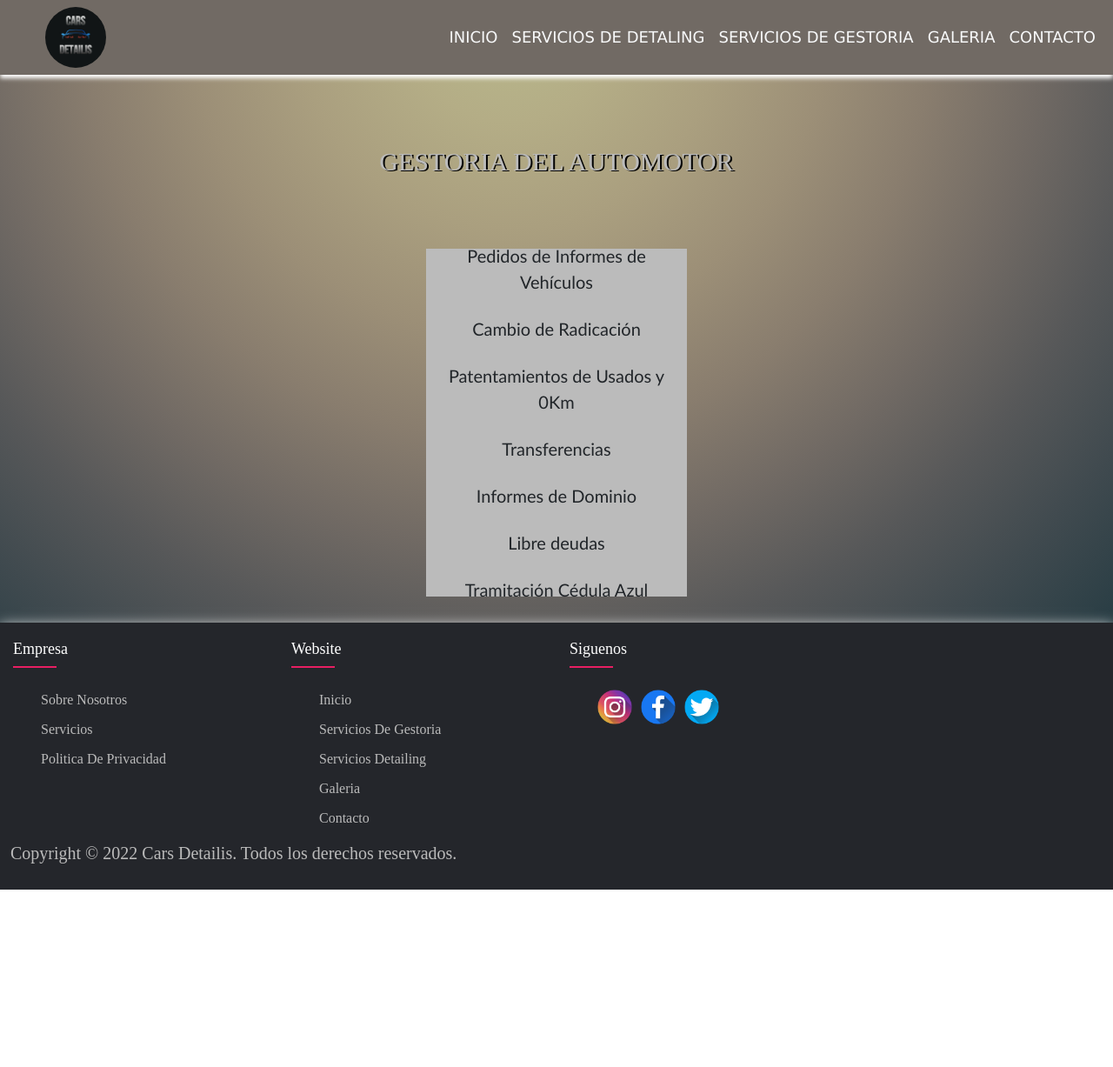
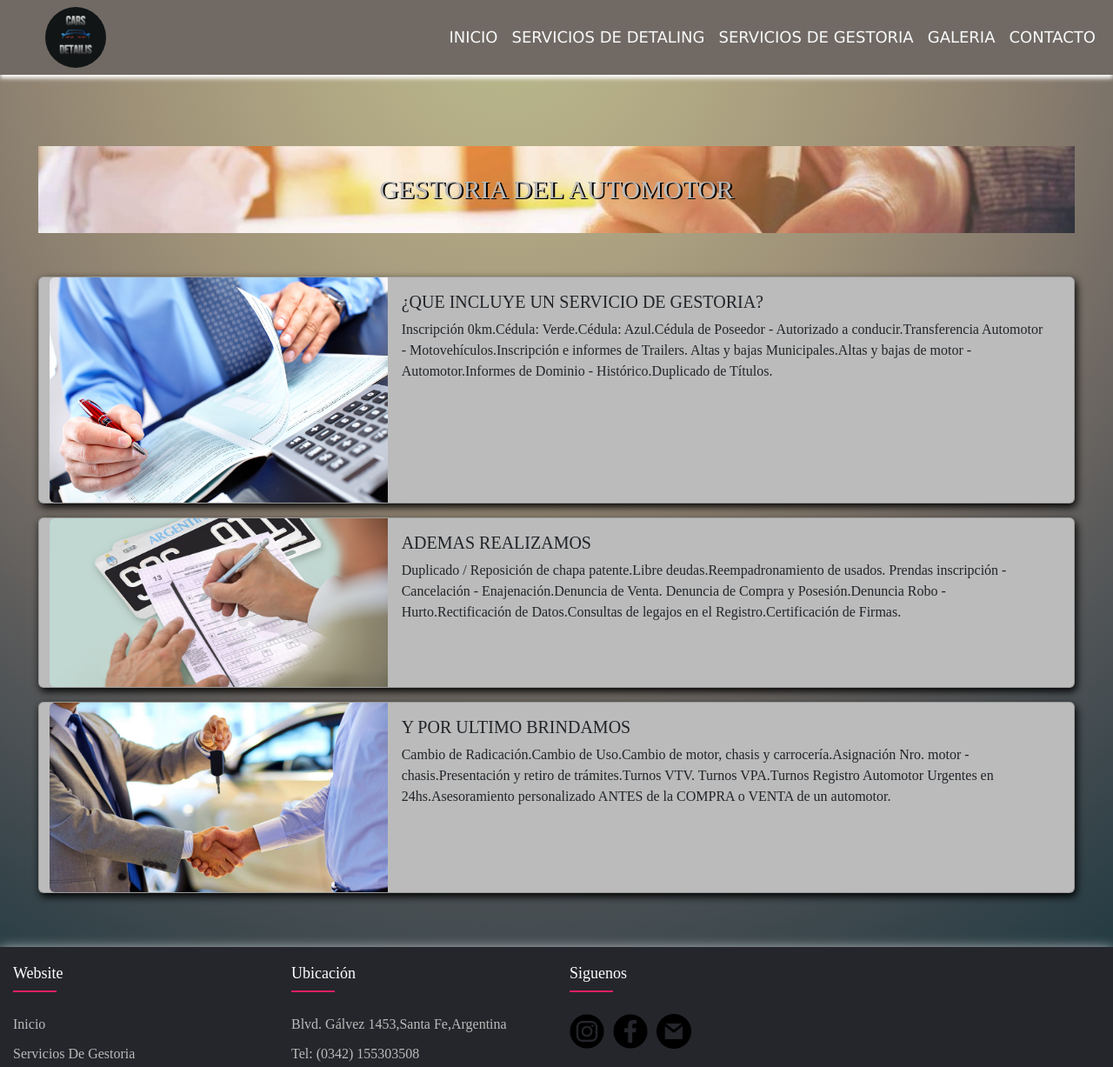
Before and after one commit to AlexisExequielGalarza/CarsDetailis, a plain HTML site: page pages/serviciosdegestoria.html in a window 1280 px wide. Shown: the top 1227 px of the page at 87% size. Before the commit the page ends 1023 px from the top, so only its background shows below. Drawn offline with nearby package versions, Linux system fonts and the light colour scheme; a web font is replaced by a local one.

Commit message:
se ajustan detalles para la segunda entrega del proyecto

```diff
--- a/pages/serviciosdegestoria.html
+++ b/pages/serviciosdegestoria.html
@@ -42,37 +42,55 @@
                 </div>
             </nav>
         </header>
-        <main class="row main">                                           <!-- informacion sobre servicios -->
-            <section class="servicios">
-                <h1 class="titulo-principal">GESTORIA DEL AUTOMOTOR</h1>
-                <ul class="section__lista">
-                    <li class="section__item">Pedidos de Informes de Vehículos</li>
-                    <br />
-                    <li class="section__item">Cambio de Radicación</li>
-                    <br />
-                    <li class="section__item">Patentamientos de Usados y 0Km</li>
-                    <br />
-                    <li class="section__item">Transferencias</li>
-                    <br />
-                    <li class="section__item">Informes de Dominio</li>
-                    <br />
-                    <li class="section__item">Libre deudas</li>
-                    <br />
-                    <li class="section__item">Tramitación Cédula Azul</li>
-                </ul>
-            </section>
+        <main class="row main p-3 m-3 d-flex flex-wrap justify-content-between">                                           <!-- informacion sobre servicios -->
+                <h1 class="titulo-gestoria">GESTORIA DEL AUTOMOTOR</h1>
+                <div class="card mb-3 fondo-tarjeta" style="max-width: 1200px;">
+                    <div class="row g-0">
+                      <div class="col-md-4">
+                        <img src="../images/accountant2.jpg" class="img-fluid rounded-start" alt="...">
+                      </div>
+                      <div class="col-md-8">
+                        <div class="card-body">
+                          <h5 class="card-title">¿QUE INCLUYE UN SERVICIO DE GESTORIA?</h5>
+                          <p class="card-text"> Inscripción 0km.Cédula: Verde.Cédula: Azul.Cédula de Poseedor - Autorizado a conducir.Transferencia Automotor - Motovehículos.Inscripción e informes de Trailers.
+                            Altas y bajas Municipales.Altas y bajas de motor - Automotor.Informes de Dominio - Histórico.Duplicado de Títulos.</p>
+                        </div>
+                      </div>
+                    </div>
+                  </div>
+                  <div class="card mb-3 fondo-tarjeta" style="max-width: 1200px;">
+                    <div class="row g-0">
+                      <div class="col-md-4">
+                        <img src="../images/mandatario automotor.jpg" class="img-fluid rounded-start" alt="...">
+                      </div>
+                      <div class="col-md-8">
+                        <div class="card-body">
+                          <h5 class="card-title">ADEMAS REALIZAMOS</h5>
+                          <p class="card-text">Duplicado / Reposición de chapa patente.Libre deudas.Reempadronamiento de usados. Prendas inscripción - Cancelación - Enajenación.Denuncia de Venta.
+                            Denuncia de Compra y Posesión.Denuncia Robo - Hurto.Rectificación de Datos.Consultas de legajos en el Registro.Certificación de Firmas.</p>
+                        </div>
+                      </div>
+                    </div>
+                  </div>
+                  <div class="card mb-3 fondo-tarjeta" style="max-width: 1200px;">
+                      <div class="row g-0">
+                        <div class="col-md-4">
+                          <img src="../images/5ff76175dc8e5.jpg" class="img-fluid rounded-start w-90" alt="...">
+                        </div>
+                        <div class="col-md-8">
+                          <div class="card-body">
+                            <h5 class="card-title">Y POR ULTIMO BRINDAMOS</h5>
+                            <p class="card-text">Cambio de Radicación.Cambio de Uso.Cambio de motor, chasis y carrocería.Asignación Nro. motor - chasis.Presentación y retiro de trámites.Turnos VTV.
+                                Turnos VPA.Turnos Registro Automotor Urgentes en 24hs.Asesoramiento personalizado ANTES de la COMPRA o VENTA de un automotor. </p>
+                          </div>
+                        </div>
+                      </div>
+                  </div>
+                </div>
         </main>
         <footer class="footer row">                              <!-- Footer con redes sociales y Copyright -->
             <div class="container-fluid">
                 <div class="row">
-                    <div class="footer-col">
-                        <h4>Empresa</h4>
-                        <ul>
-                            <li><a href="#">Sobre Nosotros</a></li>
-                            <li><a href="#">Servicios</a></li>
-                            <li><a href="#">Politica de Privacidad</a></li>
-                        </ul>
-                    </div>
                     <div class="footer-col">
                         <h4>Website</h4>
                         <ul>
@@ -84,17 +102,25 @@
                         </ul>
                     </div>
                     <div class="footer-col">
+                        <h4>Ubicación</h4>
+                        <ul>
+                            <li><a href="https://goo.gl/maps/QDJvdprS3h8rzS846" target="_blank">Blvd. Gálvez 1453,Santa Fe,Argentina</a></li>
+                            <li><a href="#">Tel: (0342) 155303508</a></li>
+                            <li><a href="#">Horarios de 08:00 a 17:00 Hs</a></li>
+                        </ul>
+                    </div>
+                    <div class="footer-col">
                         <h4>Siguenos</h4>
                         <div class="social-links">
-                            <a  href="https://www.instagram.com" target="_blank"><img class="redes" src="../images/instagram (1).png" alt="logo instagram"></a>
-                            <a  href="https://www.facebook.com" target="_blank"><img class="redes" src="../images/facebook (1).png" alt="logo facebook"></a>
-                            <a  href="https://twitter.com" target="_blank"><img class="redes" src="../images/gorjeo (1).png" alt="logo twitter"></a>
+                            <a  href="https://www.instagram.com" target="_blank"><img class="redes-instagram" src="../images/instagram.png" alt="logo instagram"></a>
+                            <a  href="https://www.facebook.com" target="_blank"><img class="redes-facebook" src="../images/facebook.png" alt="logo facebook"></a>
+                            <a  href="https://Gmail.com" target="_blank"><img class="redes-gmail" src="../images/Logogmail.png" alt="logo Gmail"></a>
                         </div>
                     </div>
                 </div>
             </div>
             <h3>
-                Copyright © 2022 Cars Detailis. Todos los derechos reservados.
+                <strong>Cars Detailis © 2022.Todos los derechos reservados.Desarrollado por Alexis Galarza</strong>
             </h3>
         </footer>
         <!-- JavaScript Bundle with Popper -->
--- a/styles.css/styles.css
+++ b/styles.css/styles.css
@@ -81,6 +81,30 @@ body{
 
 }
 
+.titulo-gestoria{
+    display: flex;
+    justify-content: center;
+    font-size: 30px;
+    margin-top: 50px;
+    margin-bottom: 50px;
+    line-height: 100px;
+    color:   #bbb;
+    text-shadow:#000 2px 1px ;
+    background-image: url(../images/slider-gestoria-automotor.jpg);
+}
+
+.titulo-detailing{
+    display: flex;
+    justify-content: center;
+    font-size: 30px;
+    margin-top: 50px;
+    margin-bottom: 50px;
+    line-height: 100px;
+    color:   #bbb;
+    text-shadow:#000 2px 1px ;
+    background-image: url(../images/shutterstock_776160316-1-scaled.jpg);
+}
+
 
 
 .Subtitulo {
@@ -147,31 +171,6 @@ body{
 }
 
 
-
-
-
-
-
-.section__lista {                                                          /*Descripcion de servicios*/
-    display: flex;
-    justify-content: center;
-    flex-direction: column ;
-    width:300px;
-    height: 400px;
-	padding:20px;
-	margin:auto;
-	background-color:#bbb;
-    text-decoration: none;
-}
-
-.section__item {
-    list-style-type: none;
-    font-size: 20px;
-    text-align: center;
-    font-family: 'Trebuchet MS', 'Lucida Sans Unicode', 'Lucida Grande', 'Lucida Sans', Arial, sans-serif;
-}
-
-
 .fondo-tarjeta{
     background-color: #bbb;
     box-shadow: 2px 4px 10px 0px #000;
@@ -180,9 +179,9 @@ body{
 
 
 
-.fieldset {                                                                   /*Formulario de Contacto  */
+.formulario {                                                                   /*Formulario de Contacto  */
     width: 40%;
-    min-width: 350px;
+    min-width: 250px;
     padding: 30px;
     margin: 25px auto;
     background: rgba(0, 0, 0, .5);
@@ -190,14 +189,14 @@ body{
     border-radius: 20px;
 }
 
-.fieldset p {
+.formulario p {
     margin-bottom: 50px;
     color: #fff;
     text-align: center;
     font-size: 1.5em;
 }
 
-.fieldset .label .input {
+.formulario .label .input {
     width: 100%;
     padding: 15px 0;
     font-size: 1em;
@@ -259,6 +258,10 @@ body{
     list-style-type: none;
 }
 
+.footer ul{
+    padding-left: 0%;
+}
+
 .footer-col{
     width: 25%;
     padding: 0 15px;
@@ -307,7 +310,7 @@ body{
 .social-links{
     display: flex;
     justify-content: flex-start;
-    padding-left: 2em;
+    padding-left: 0%;
 }
 
 .footer-col .social-links a{
@@ -315,22 +318,49 @@ body{
     height: 40px;
     width: 40px;
     margin: 0 10px 10px 0;
-    transition: all 0.5s ease;
 }
 
-.footer-col .social-links a:hover{
-    height: 43px;
-    width: 43px;
+
+.redes-instagram{
+    transition: all 0.6s;
 }
+
+.redes-instagram:hover{
+    border-radius: 100%;
+    background-color: #c32aac;
+    transform: rotate(360deg);
+}
+
+
+.redes-facebook{
+    transition: all 0.6s;
+
+}
+
+.redes-facebook:hover{
+    border-radius: 100%;
+    background-color: #597ce5;
+    transform: rotate(360deg);
+}
+
+.redes-gmail{
+    transition: all 0.6s;
+}
+
+.redes-gmail:hover{
+    border-radius: 100%;
+    background-color: #de0909;
+    transform: rotate(360deg);
+}
+
 
 h3 {
     display: flex;
-    justify-content:left;
-    font-size: 20px;
+    justify-content:center;
+    font-size: 15px;
     color: #bbbbbb;
     margin-bottom: 20px;
     margin-top: 40px;
-
 }
 
 
@@ -340,6 +370,22 @@ h3 {
 
 @media screen and (max-width: 768px) {
 
+    .titulo-principal {
+        display: flex;
+        justify-content: center;
+        text-align: center;
+        font-size: 30px;
+        margin-top: 50px;
+        margin-bottom: 50px;
+        line-height: 100px;
+        color:   #bbb;
+        text-shadow:#000 2px 1px ;
+
+    }
+
+
+
+
     .footer-col{
         width: 100%;
     }
```
Also changed, not shown: index.html (+12 -12 lines), pages/contacto.html (+18 -18 lines), pages/galeria.html (+12 -12 lines), pages/serviciosdetailing.html (+14 -15 lines), images/5ff76175dc8e5.jpg (added), images/Logogmail.png (added), images/accountant2.jpg (added), images/facebook.png (added), images/gorjeo.png (added), images/instagram.png (added), images/mandatario_del_automotor.jpg (added), images/slider-gestoria-automotor.jpg (added).
